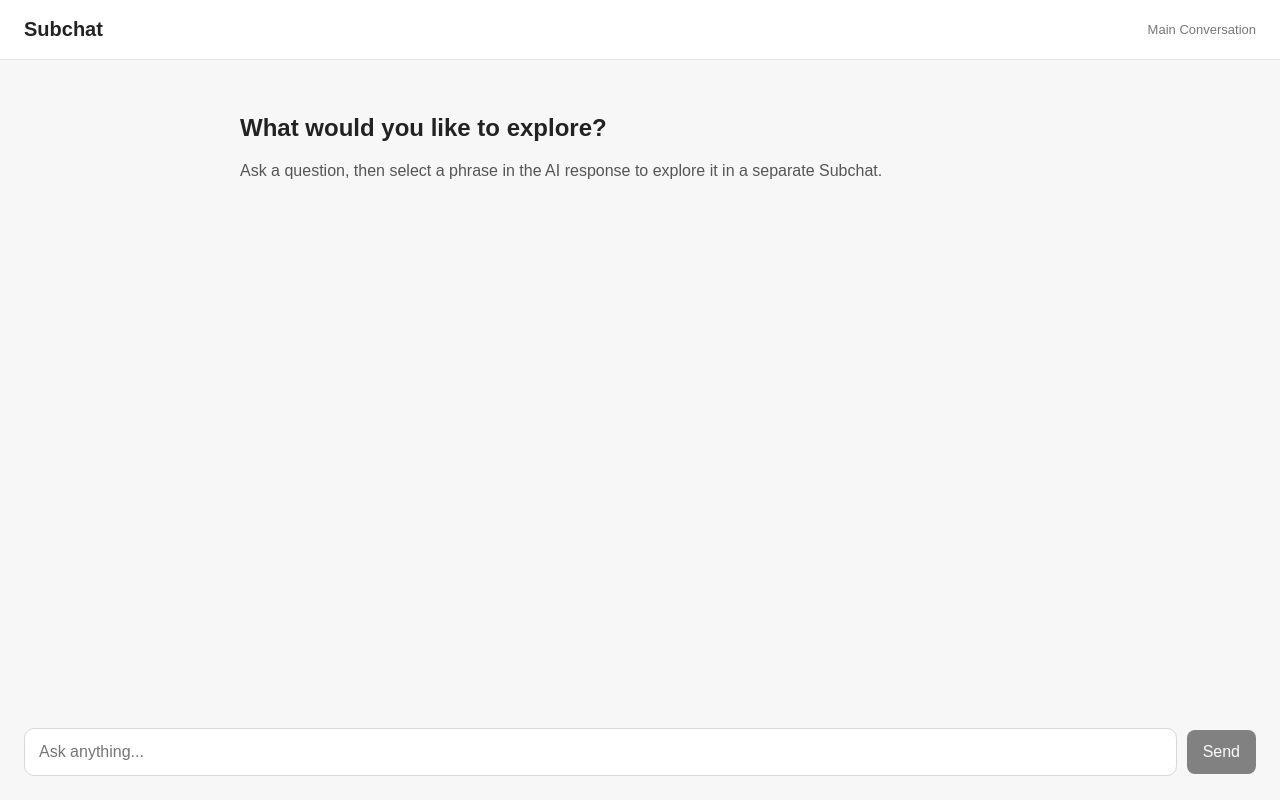
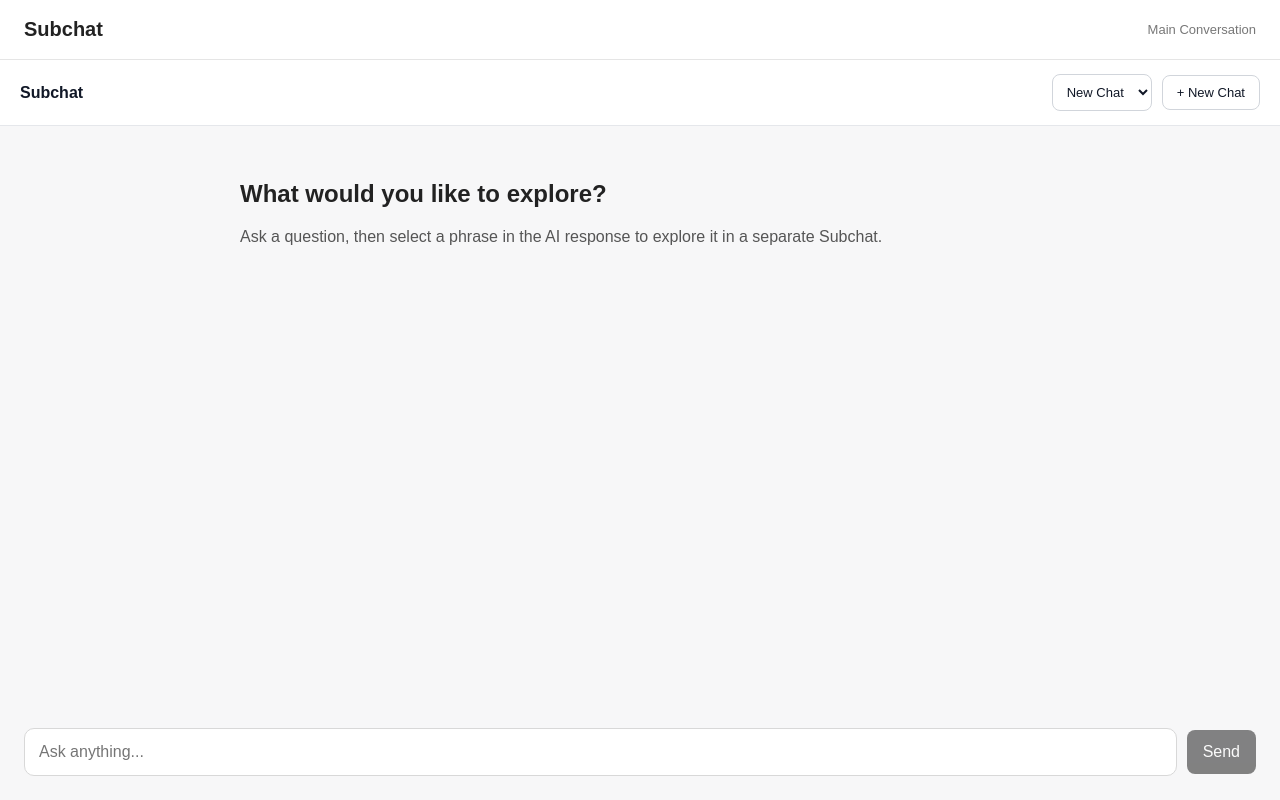
Before and after one commit to KhushPD/SubChat, a React (Vite) app: page / in a window 1280 px wide. Built offline with nearby package versions, Linux system fonts and the light colour scheme.

Commit message:
link subchat to each main conversation

```diff
--- a/src/components/Chat.jsx
+++ b/src/components/Chat.jsx
@@ -4,22 +4,17 @@ import Message from "./Message";
 import ChatInput from "./ChatInput";
 import Subchat from "./Subchat";
 
-const MESSAGES_STORAGE_KEY = "subchat-main-messages";
-const SUBCHATS_STORAGE_KEY = "subchat-saved-conversations";
+const CHATS_STORAGE_KEY = "subchat-chat-history";
+const OLD_MESSAGES_KEY = "subchat-main-messages";
+const OLD_SUBCHATS_KEY = "subchat-saved-conversations";
 
-function loadFromStorage(key, fallback, validator) {
-    try {
-        const saved = localStorage.getItem(key);
-
-        if (!saved) return fallback;
-
-        const parsed = JSON.parse(saved);
-
-        return validator(parsed) ? parsed : fallback;
-    } catch (error) {
-        console.error(`Could not restore ${key}:`, error);
-        return fallback;
-    }
+function createChat(title = "New Chat") {
+    return {
+        id: `${Date.now()}-${Math.random().toString(36).slice(2, 8)}`,
+        title,
+        messages: [],
+        subchats: [],
+    };
 }
 
 function isValidMessages(value) {
@@ -28,78 +23,112 @@ function isValidMessages(value) {
         value.every(
             (message) =>
                 message &&
-                typeof message.role === "string" &&
+                ["user", "assistant"].includes(message.role) &&
                 typeof message.content === "string"
         )
     );
 }
 
-function loadSavedMessages() {
-    return loadFromStorage(
-        MESSAGES_STORAGE_KEY,
-        [],
-        isValidMessages
-    );
+function loadChats() {
+    try {
+        const saved = localStorage.getItem(CHATS_STORAGE_KEY);
+
+        if (saved) {
+            const parsed = JSON.parse(saved);
+
+            if (Array.isArray(parsed) && parsed.length > 0) {
+                return parsed
+                    .filter((chat) => chat && chat.id)
+                    .map((chat) => ({
+                        ...chat,
+                        title: chat.title || "New Chat",
+                        messages: isValidMessages(chat.messages)
+                            ? chat.messages
+                            : [],
+                        subchats: Array.isArray(chat.subchats)
+                            ? chat.subchats
+                            : [],
+                    }));
+            }
         }
 
-function loadSavedSubchats() {
-    const saved = loadFromStorage(
-        SUBCHATS_STORAGE_KEY,
-        [],
-        Array.isArray
+        // Migrate the existing single-chat data on first use.
+        const oldMessages = JSON.parse(
+            localStorage.getItem(OLD_MESSAGES_KEY) || "[]"
         );
 
-    return saved
-        .filter(
+        const oldSubchats = JSON.parse(
+            localStorage.getItem(OLD_SUBCHATS_KEY) || "[]"
+        );
+
+        const initialChat = createChat(
+            Array.isArray(oldMessages) && oldMessages.length > 0
+                ? String(oldMessages.find((m) => m.role === "user")?.content || "Previous Chat").slice(0, 40)
+                : "New Chat"
+        );
+
+        initialChat.messages = isValidMessages(oldMessages)
+            ? oldMessages
+            : [];
+
+        initialChat.subchats = Array.isArray(oldSubchats)
+            ? oldSubchats.filter(
                 (subchat) =>
                     subchat &&
                     subchat.id !== undefined &&
                     typeof subchat.concept === "string" &&
                     Array.isArray(subchat.messages)
             )
-        .map((subchat) => ({
-            ...subchat,
-            isCollapsed: Boolean(subchat.isCollapsed),
-            contextMessages: Array.isArray(subchat.contextMessages)
-                ? subchat.contextMessages
-                : [],
-            messages: isValidMessages(subchat.messages)
-                ? subchat.messages
-                : [],
-        }));
+            : [];
+
+        return [initialChat];
+    } catch (error) {
+        console.error("Could not restore chat history:", error);
+        return [createChat()];
+    }
 }
 
 function Chat() {
-    const [messages, setMessages] = useState(loadSavedMessages);
-    const [subchats, setSubchats] = useState(loadSavedSubchats);
+    const [chats, setChats] = useState(loadChats);
+    const [activeChatId, setActiveChatId] = useState(
+        () => {
+            try {
+                return localStorage.getItem("subchat-active-chat");
+            } catch {
+                return null;
+            }
+        }
+    );
+
     const [pendingSelection, setPendingSelection] = useState(null);
     const [isSending, setIsSending] = useState(false);
 
-    // Save the main conversation whenever it changes.
+    const activeChat =
+        chats.find((chat) => chat.id === activeChatId) || chats[0];
+
+    const messages = activeChat?.messages || [];
+    const subchats = activeChat?.subchats || [];
+
     useEffect(() => {
         try {
-            localStorage.setItem(
-                MESSAGES_STORAGE_KEY,
-                JSON.stringify(messages)
-            );
+            localStorage.setItem(CHATS_STORAGE_KEY, JSON.stringify(chats));
         } catch (error) {
-            console.error("Could not save main conversation:", error);
+            console.error("Could not save chat history:", error);
         }
-    }, [messages]);
+    }, [chats]);
 
-    // Save Subchat conversations, including their messages and collapsed state.
     useEffect(() => {
+        if (!activeChat) return;
+
+        setActiveChatId(activeChat.id);
+
         try {
-            localStorage.setItem(
-                SUBCHATS_STORAGE_KEY,
-                JSON.stringify(subchats)
-            );
+            localStorage.setItem("subchat-active-chat", activeChat.id);
         } catch (error) {
-            console.error("Could not save Subchats:", error);
+            console.error("Could not save active chat:", error);
         }
-    }, [subchats]);
+    }, [activeChat?.id]);
 
-    // Dismiss the selection popup on scrolling or Escape.
     useEffect(() => {
         const dismissSelection = (event) => {
             if (
@@ -119,8 +148,39 @@ function Chat() {
         };
     }, []);
 
+    const updateActiveChat = (updater) => {
+        if (!activeChat) return;
+
+        setChats((previous) =>
+            previous.map((chat) =>
+                chat.id === activeChat.id ? updater(chat) : chat
+            )
+        );
+    };
+
+    const handleNewChat = () => {
+        if (isSending) return;
+
+        const newChat = createChat();
+
+        setChats((previous) => [...previous, newChat]);
+        setActiveChatId(newChat.id);
+        setPendingSelection(null);
+        window.getSelection()?.removeAllRanges();
+    };
+
+    const handleSelectChat = (chatId) => {
+        if (isSending || chatId === activeChat?.id) return;
+
+        setActiveChatId(chatId);
+        setPendingSelection(null);
+        window.getSelection()?.removeAllRanges();
+    };
+
     const handleMainSend = async (text) => {
-        if (isSending || !text.trim()) return;
+        if (isSending || !text.trim() || !activeChat) return;
+
+        const chatId = activeChat.id;
 
         const userMessage = {
             id: `${Date.now()}-user`,
@@ -130,7 +190,21 @@ function Chat() {
 
         const updatedMessages = [...messages, userMessage];
 
-        setMessages(updatedMessages);
+        setChats((previous) =>
+            previous.map((chat) =>
+                chat.id === chatId
+                    ? {
+                        ...chat,
+                        title:
+                            chat.messages.length === 0
+                                ? text.trim().slice(0, 40)
+                                : chat.title,
+                        messages: updatedMessages,
+                    }
+                    : chat
+            )
+        );
+
         setPendingSelection(null);
         setIsSending(true);
 
@@ -164,25 +238,43 @@ function Chat() {
                 throw new Error("The AI returned an empty response.");
             }
 
-            setMessages((previous) => [
-                ...previous,
+            setChats((previous) =>
+                previous.map((chat) =>
+                    chat.id === chatId
+                        ? {
+                            ...chat,
+                            messages: [
+                                ...chat.messages,
                                 {
                                     id: `${Date.now()}-assistant`,
                                     role: "assistant",
                                     content: data.reply,
                                 },
-            ]);
+                            ],
+                        }
+                        : chat
+                )
+            );
         } catch (error) {
             console.error("Main chat error:", error);
 
-            setMessages((previous) => [
-                ...previous,
+            setChats((previous) =>
+                previous.map((chat) =>
+                    chat.id === chatId
+                        ? {
+                            ...chat,
+                            messages: [
+                                ...chat.messages,
                                 {
                                     id: `${Date.now()}-error`,
                                     role: "assistant",
                                     content: `Sorry, I couldn't generate a response. ${error.message}`,
                                 },
-            ]);
+                            ],
+                        }
+                        : chat
+                )
+            );
         } finally {
             setIsSending(false);
         }
@@ -201,11 +293,13 @@ function Chat() {
             sourceMessage,
             sourceMessageId,
             position,
+            chatId: activeChat?.id,
         });
     };
 
     const openSubchat = () => {
-        if (!pendingSelection) return;
+        if (!pendingSelection || !activeChat) return;
+        if (pendingSelection.chatId !== activeChat.id) return;
 
         const sourceIndex = messages.findIndex(
             (message) => message.id === pendingSelection.sourceMessageId
@@ -246,37 +340,44 @@ function Chat() {
             ],
         };
 
-        setSubchats((previous) => [...previous, newSubchat]);
+        updateActiveChat((chat) => ({
+            ...chat,
+            subchats: [...chat.subchats, newSubchat],
+        }));
+
         setPendingSelection(null);
         window.getSelection()?.removeAllRanges();
     };
 
     const closeSubchat = (id) => {
-        setSubchats((previous) =>
-            previous.filter((subchat) => subchat.id !== id)
-        );
+        updateActiveChat((chat) => ({
+            ...chat,
+            subchats: chat.subchats.filter((subchat) => subchat.id !== id),
+        }));
     };
 
     const updateSubchatMessages = (id, newMessages) => {
         if (!Array.isArray(newMessages)) return;
 
-        setSubchats((previous) =>
-            previous.map((subchat) =>
+        updateActiveChat((chat) => ({
+            ...chat,
+            subchats: chat.subchats.map((subchat) =>
                 subchat.id === id
                     ? { ...subchat, messages: newMessages }
                     : subchat
-            )
-        );
+            ),
+        }));
     };
 
     const toggleSubchatCollapsed = (id) => {
-        setSubchats((previous) =>
-            previous.map((subchat) =>
+        updateActiveChat((chat) => ({
+            ...chat,
+            subchats: chat.subchats.map((subchat) =>
                 subchat.id === id
                     ? { ...subchat, isCollapsed: !subchat.isCollapsed }
                     : subchat
-            )
-        );
+            ),
+        }));
     };
 
     const selectionPosition = pendingSelection?.position;
@@ -295,6 +396,35 @@ function Chat() {
     return (
         <div className="chat-layout">
             <main className="chat">
+                <div className="chat-topbar">
+                    <div className="chat-topbar-title">Subchat</div>
+
+                    <div className="chat-topbar-actions">
+                        <select
+                            className="chat-history-select"
+                            value={activeChat?.id || ""}
+                            onChange={(event) => handleSelectChat(event.target.value)}
+                            disabled={isSending}
+                            aria-label="Switch conversation"
+                        >
+                            {chats.map((chat) => (
+                                <option key={chat.id} value={chat.id}>
+                                    {chat.title}
+                                </option>
+                            ))}
+                        </select>
+
+                        <button
+                            type="button"
+                            className="new-chat-button"
+                            onClick={handleNewChat}
+                            disabled={isSending}
+                        >
+                            + New Chat
+                        </button>
+                    </div>
+                </div>
+
                 <div className="messages">
                     {messages.length === 0 && !isSending && (
                         <div className="empty-chat">
@@ -330,7 +460,9 @@ function Chat() {
                 />
             </main>
 
-            {pendingSelection && selectionPosition && (
+            {pendingSelection &&
+                selectionPosition &&
+                pendingSelection.chatId === activeChat?.id && (
                     <div
                         className="selection-popup"
                         style={{
--- a/src/index.css
+++ b/src/index.css
@@ -749,3 +749,113 @@ button:disabled {
   font-size: 12px;
   font-weight: 600;
 }
+
+
+.chat-topbar {
+  display: flex;
+  align-items: center;
+  justify-content: space-between;
+  gap: 16px;
+  padding: 14px 20px;
+  border-bottom: 1px solid #e5e7eb;
+  background: #ffffff;
+}
+
+.chat-topbar-title {
+  font-size: 16px;
+  font-weight: 600;
+  color: #111827;
+}
+
+.new-chat-button {
+  padding: 9px 14px;
+  border: 1px solid #d1d5db;
+  border-radius: 8px;
+  background: #ffffff;
+  color: #111827;
+  font-size: 13px;
+  font-weight: 500;
+  cursor: pointer;
+  transition: background 0.2s ease;
+}
+
+.new-chat-button:hover:not(:disabled) {
+  background: #f3f4f6;
+}
+
+.new-chat-button:disabled {
+  opacity: 0.5;
+  cursor: not-allowed;
+}
+
+
+.chat-topbar-actions {
+  display: flex;
+  align-items: center;
+  gap: 10px;
+  min-width: 0;
+}
+
+.chat-history-select {
+  max-width: 180px;
+  padding: 9px 10px;
+  border: 1px solid #d1d5db;
+  border-radius: 8px;
+  background: #ffffff;
+  color: #111827;
+  font-size: 13px;
+}
+
+.chat-topbar {
+  display: flex;
+  align-items: center;
+  justify-content: space-between;
+  gap: 12px;
+  padding: 14px 20px;
+  border-bottom: 1px solid #e5e7eb;
+  background: #ffffff;
+}
+
+.chat-topbar-title {
+  font-size: 16px;
+  font-weight: 600;
+  color: #111827;
+}
+
+.new-chat-button {
+  padding: 9px 14px;
+  border: 1px solid #d1d5db;
+  border-radius: 8px;
+  background: #ffffff;
+  color: #111827;
+  font-size: 13px;
+  font-weight: 500;
+  cursor: pointer;
+}
+
+.new-chat-button:hover:not(:disabled) {
+  background: #f3f4f6;
+}
+
+.new-chat-button:disabled {
+  opacity: 0.5;
+  cursor: not-allowed;
+}
+
+@media (max-width: 600px) {
+  .chat-topbar {
+    padding: 10px;
+  }
+
+  .chat-topbar-actions {
+    gap: 6px;
+  }
+
+  .chat-history-select {
+    max-width: 115px;
+  }
+
+  .new-chat-button {
+    padding: 8px;
+  }
+}
```
Also changed, not shown: 1 other file (tests, documents, lock files or other folders). Lines whose indentation alone changed are shown as unchanged.
